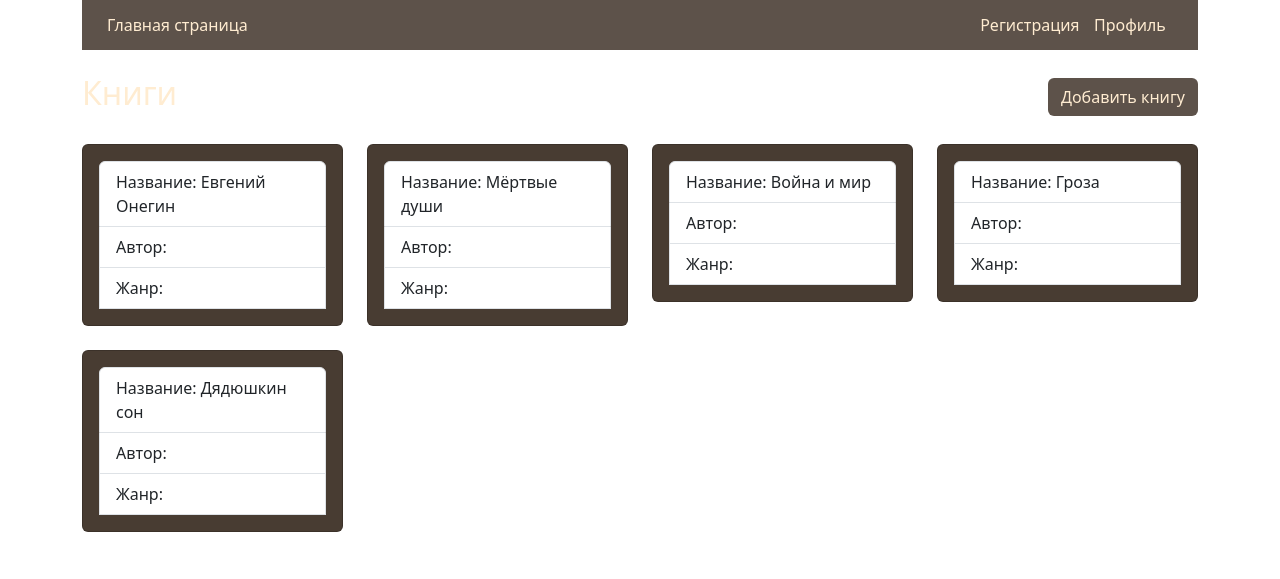
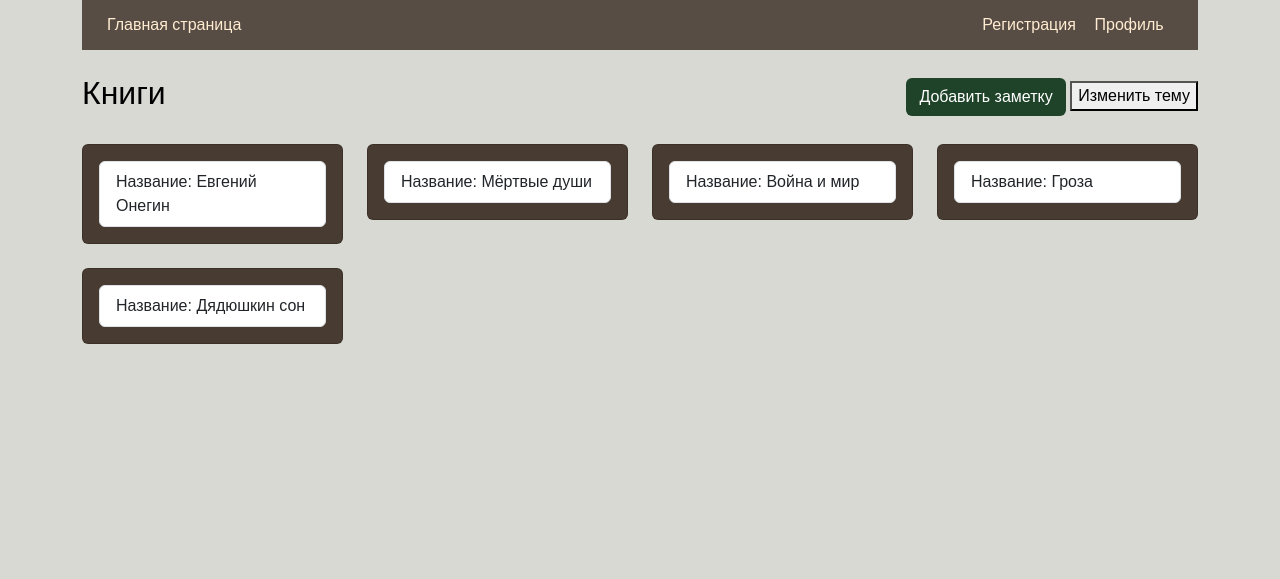
Before and after one commit to AlSilvyl/TDlist, a FastAPI app: page / in a window 1280 px wide. Shown: the top 579 px of the page. Run offline with FastAPI, Linux system fonts and the light colour scheme.

Commit message:
Update index.html
редактирование главной страницы, добавление смены светлой/темной темы

```diff
--- a/templates/index.html
+++ b/templates/index.html
@@ -15,18 +15,13 @@
     </style>
 </head>
 
-<body>
+<body class="light-theme">
     <div class="container">
         <div style='height:45px; background-color: #483C32e1; display: flex;
         justify-content: space-between; align-items: center;
         padding: 25px;' class="header">
             <div class="left">
                 <a href="/"> <span style="color:#FFECD1"> Главная страница </span> </a>
-            </div>
-            <div class="center">
-                {% if flag == True %}
-                <a href="/wishlist"> <span style="color:#FFECD1"> Список желаемого </span> </a>
-                {% endif %}
             </div>
             <div style="width: 200px; display: flex; justify-content: space-around;" class="right">
                 {% if flag == False %}
@@ -37,18 +32,15 @@
         </div>
         <br>
         {% if flag == True %}
-        <div>
-            <h2> <span style="color:#FFECD1"> Список желаемого </span> </h2>
-            <div class="row wishlist-container"></div>
-        </div>
         {% endif %}
         <div style="display: flex;
         justify-content: space-between; align-items: center;" class="">
             <div style="display: flex; justify-content: space-around;" class="who">
-                <h2> <span style="color:#FFECD1"> Книги </span> </h2>
+                <h2> Книги  </h2>
             </div>
             <div class="">
-                <a style="background-color: #483C32e1;" class="btn" href="/advt"> <span style="color:#FFECD1"> Добавить книгу </span> </a>
+                <a class="btn" href="/advt"> Добавить заметку </a>
+                <button id='themeToggle'>Изменить тему</button>
             </div>
         </div>
         <br>
@@ -60,9 +52,6 @@
                         <div class="card-body">
                             <ul class="list-group">
                                 <li class="list-group-item book-title">Название: {{ i.title }}</li>
-                                <li class="list-group-item book-author">Автор: {{ i.author }}</li>
-                                <li class="list-group-item">Жанр: {{ i.genre }}</li>
-                                <li class="list-group-item wishlist-status"></li>
                             </ul>
                         </div>
                     </a>
@@ -79,6 +68,16 @@
 </style>
 
 <script>
+
+    document.getElementById('themeToggle').addEventListener('click', function() {
+        const currentTheme = document.body.className;
+        if (currentTheme === 'light-theme') {
+        document.body.className = 'dark-theme';
+        } else {
+        document.body.className = 'light-theme';
+        }
+    });
+
     document.addEventListener('DOMContentLoaded', function () {
 
         const user_id = "{{ user_id }}";
@@ -121,4 +120,50 @@
     });
 </script>
 
+<style>
+    body {
+    font-family: Monotype Corsiva, sans-serif;
+    transition: background-color 0.7s ease;
+}
+
+body.light-theme {
+    background-color: #D8D9D3;
+    color: #000000;
+}
+
+body.dark-theme {
+    background-color: #222629;
+    color: #ffffff;
+}
+
+.header {
+    background-color: #3F9F3C;
+}
+
+.btn {
+    background-color: #1E4328;
+    color: white;
+}
+
+.card {
+    background-color: #2E7925;
+}
+
+body.dark-theme .header {
+    background-color: #317C2D;
+}
+
+body.dark-theme .btn {
+    background-color: #54A065;
+    color: black;
+}
+
+body.dark-theme .card {
+    background-color: #257953;
+}
+
+
+
+</style>
+
 </html>
```
